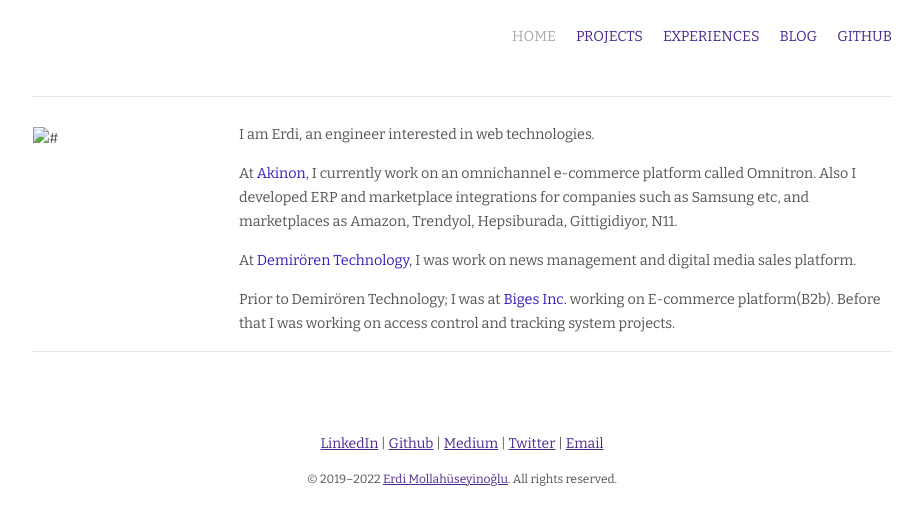
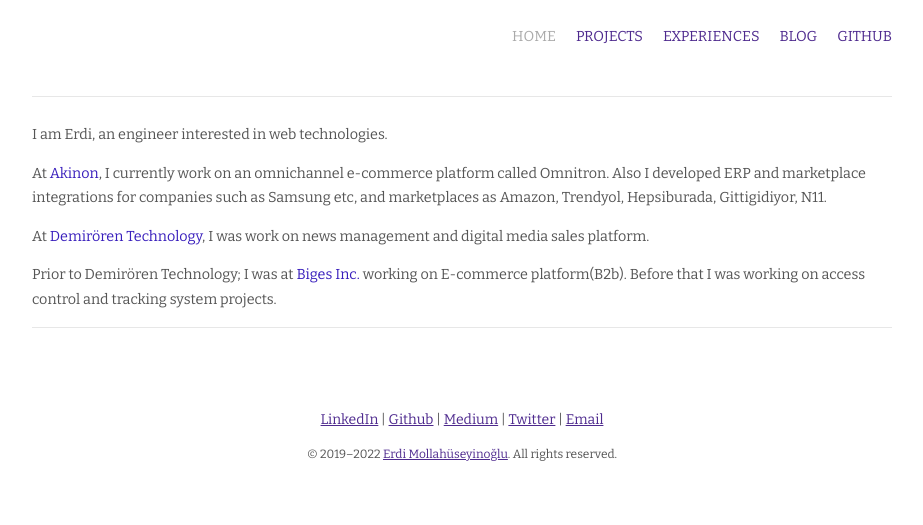
Before and after one commit to erdimollahuseyin/erdimollahuseyin.github.io, a Jekyll site: the page built from index.md, in a window 1280 px wide. Shown: the top 525 px of the page, without its empty margins (178-1101 px from the left). Built offline with Jekyll 4.4.1, drawn with Linux system fonts in a browser that asks for light colours; nearby versions of some CDN libraries.

Commit message:
delete profile image

```diff
--- a/index.md
+++ b/index.md
@@ -6,8 +6,6 @@ layout: default
 <div class="hfeed">
   <hr />
   <div class="hentry post no-border">
-    <img src="#" alt="#" class="archive-thumbnail home-thumbnail" width="160" height="200" />
-
     <div class="entry-summary">
         <p>I am Erdi, an engineer interested in web technologies.</p>
 
```
